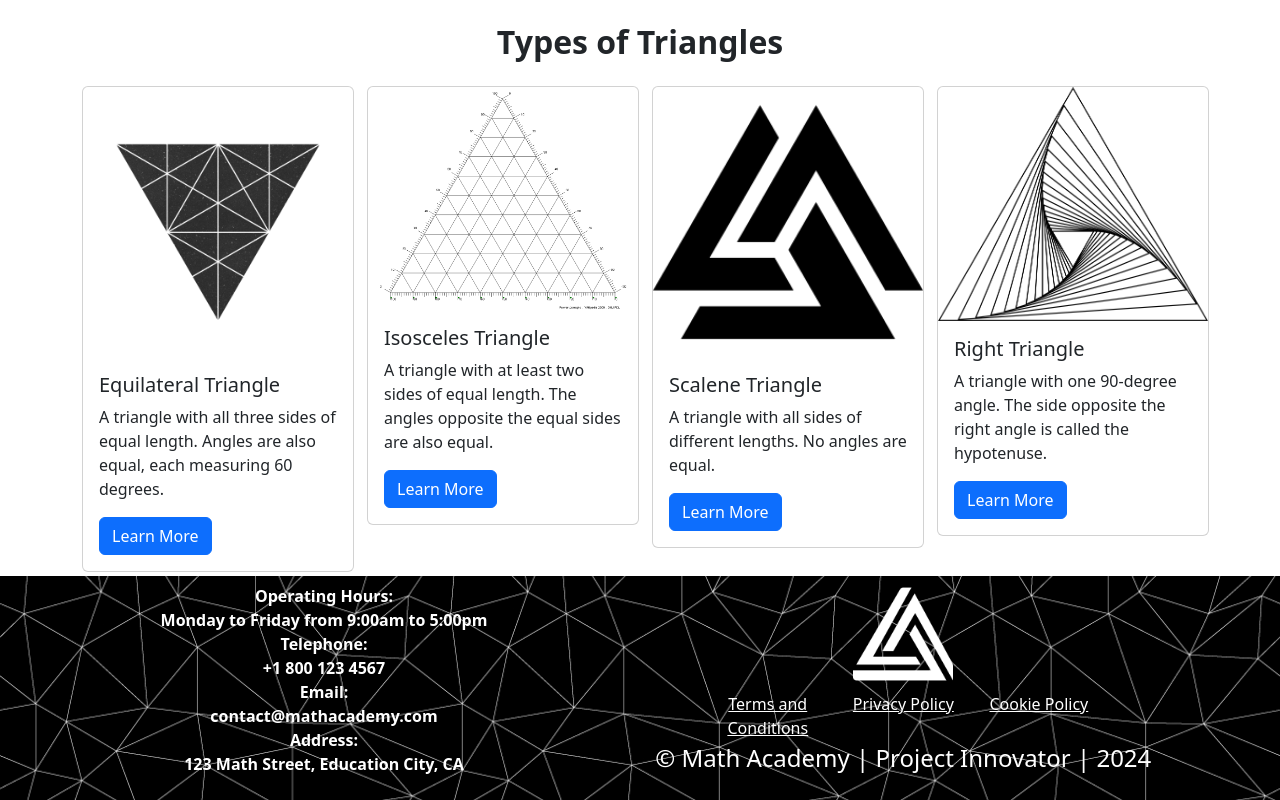
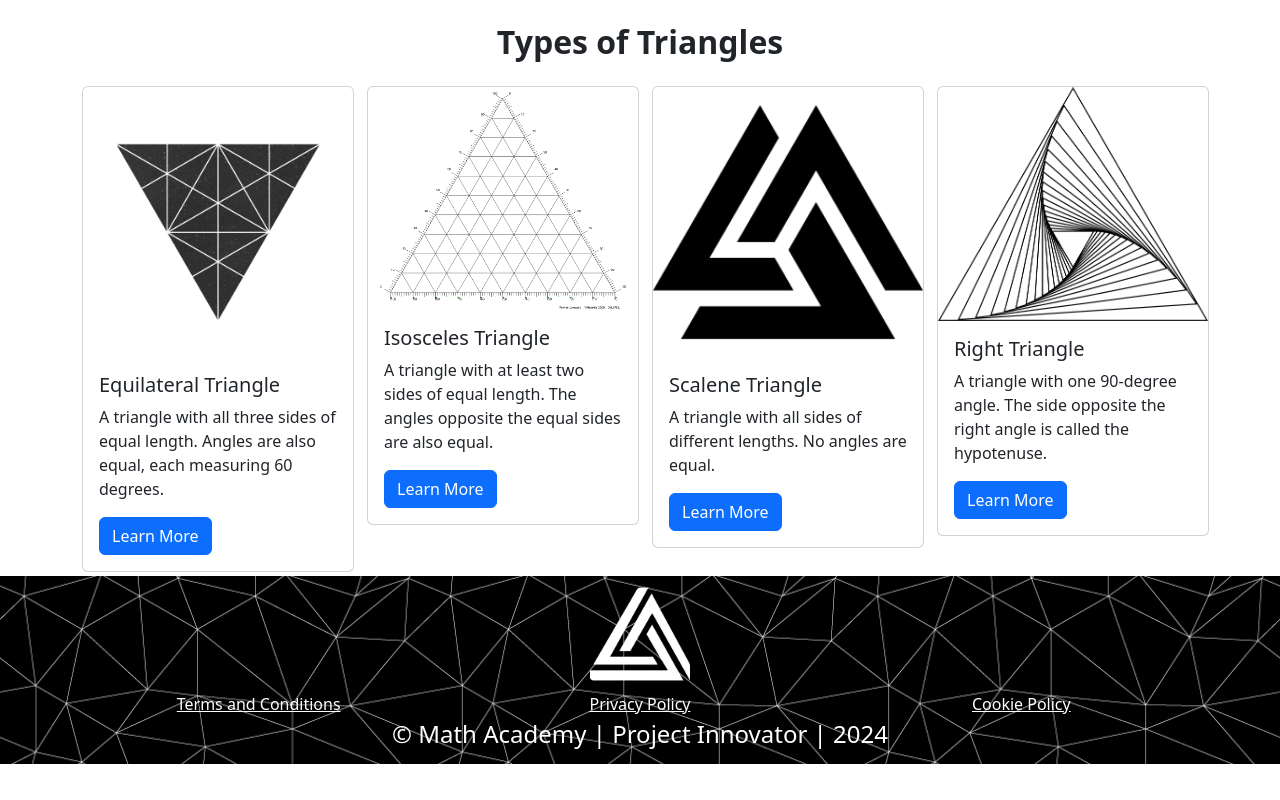
Before and after one commit to angelitasolis/teoria_de_triangulos, a website with bundled scripts: page index.html in a window 1280 px wide. Shown: the part 1498-2298 px from the top of the page. After the commit the page ends 2262 px from the top, so only its background shows below. Built offline with nearby package versions, Linux system fonts and the light colour scheme; files whose address does not match are found by name.

Commit message:
cambio en el footer

```diff
--- a/index.html
+++ b/index.html
@@ -199,15 +199,7 @@
 
     <footer class="container-fluid p-2 custom-footer" id="footer">
       <div class="row">
-        <div class="col-sm-12 col-md-6">
-          <p class="text-center fw-bold">
-            Operating Hours: <br />Monday to Friday from 9:00am to 5:00pm <br />
-            Telephone: <br />+1 800 123 4567 <br />Email:
-            <br />contact@mathacademy.com <br />Address: <br />123 Math Street,
-            Education City, CA
-          </p>
-        </div>
-        <div class="col-sm-12 col-md-5 text-center">
+               <div class="col-sm-12 text-center">
           <img
             src="img/favicon.png"
             alt="Logo"
```
